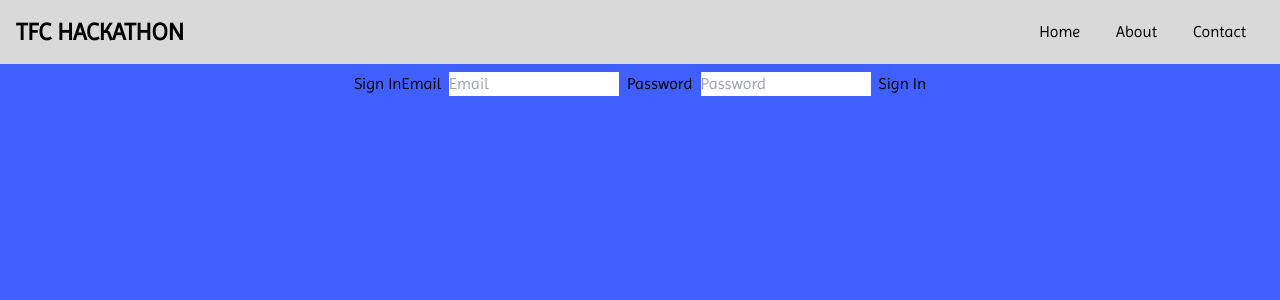
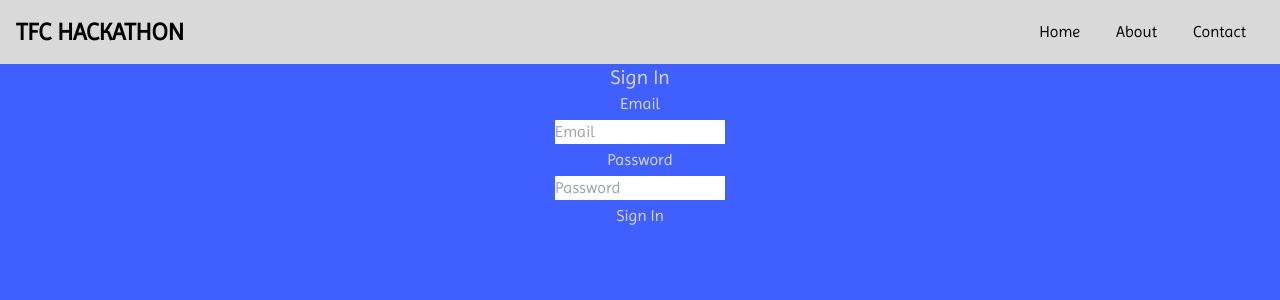
Before and after one commit to KingTingTheGreat/tfc-hackathon, a Next.js app: page /sign-in in a window 1280 px wide. Shown: the top 300 px of the page. Built offline with nearby package versions, Linux system fonts and the light colour scheme.

Commit message:
styling sign in page

```diff
--- a/app/sign-in/page.tsx
+++ b/app/sign-in/page.tsx
@@ -44,25 +44,23 @@ export default function SignIn() {
 	});
 
 	return (
-		<main className="flex min-h-11/12 items-center">
-			<p>Sign In</p>
+		<main className="flex flex-col text-offwhite min-h-11/12 items-center">
+			<p className="text-xl">Sign In</p>
 
-			<div className="flex items-center">
+			<div className="flex flex-col items-center">
 				<h4>Email</h4>
 				<input
 					type="text"
-					className="m-2 text-black"
+					className="m-1 text-black"
 					value={email}
 					placeholder="Email"
 					required={true}
 					onChange={(e) => setEmail(e.target.value)}
 				/>
-			</div>
-			<div className="flex items-center">
 				<h4>Password</h4>
 				<input
 					type="password"
-					className="m-2 text-black"
+					className="m-1 text-black"
 					value={password}
 					placeholder="Password"
 					required={true}
```
